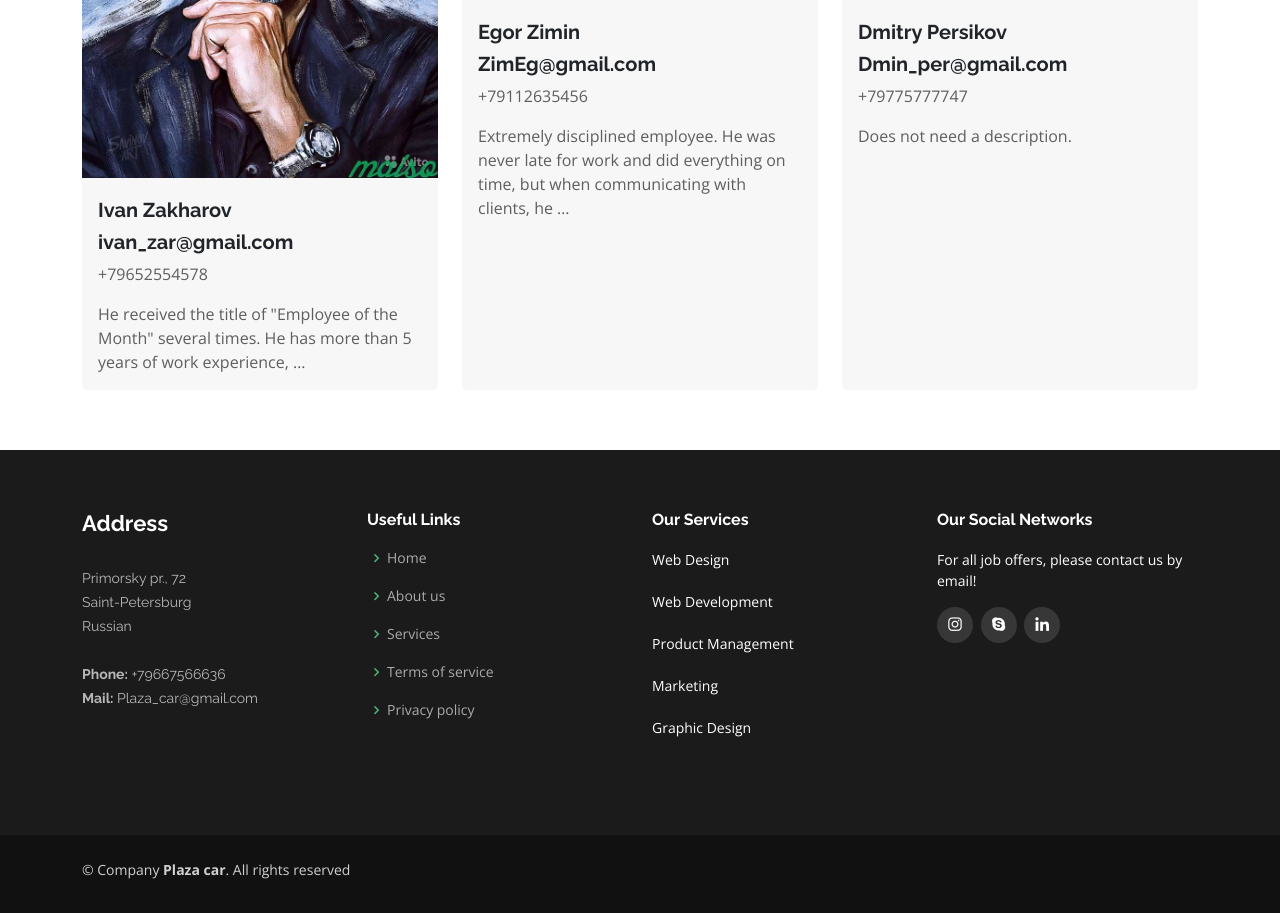
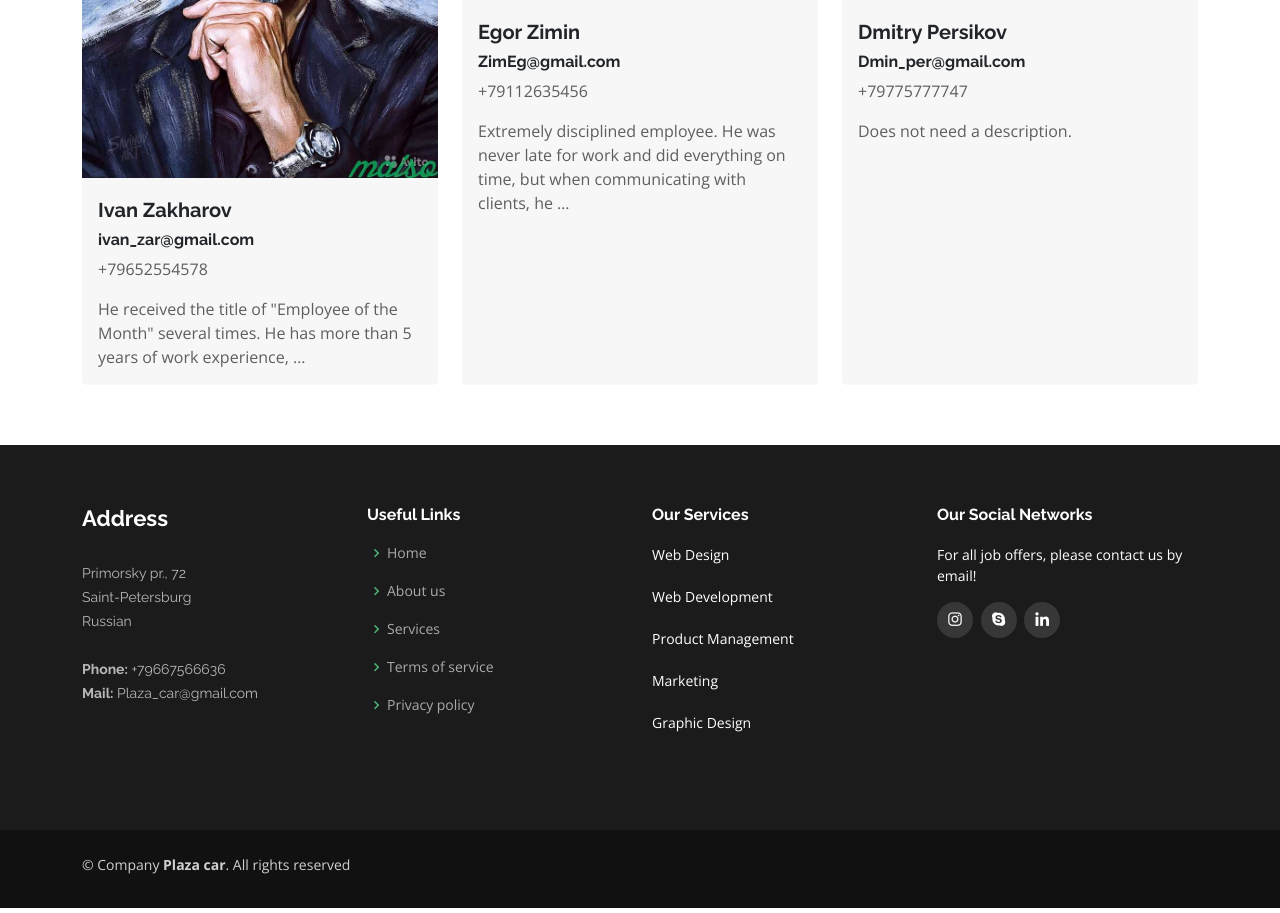
Before and after one commit to BORZ070/djangocar, a Django app: page /about/ in a window 1280 px wide. Shown: the part 966-1879 px from the top of the page. Run offline with Django 4.2, Linux system fonts and the light colour scheme; data comes from the database, SQL or seed files in the repository; some libraries are stand-ins or nearby versions.

Commit message:
update 16.1

```diff
--- a/templates/about.html
+++ b/templates/about.html
@@ -64,7 +64,7 @@
             <a href=""><img src="{{ manager.photo.url }}" class="card-img-top" alt="..." ></a>
             <div class="card-body">
                <h5 class="card-title">{{ manager.name }}</h5>
-            <h5 class="card-title">{{ manager.email }}</h5>
+            <h6 class="card-title">{{ manager.email }}</h6>
             <p class="card-text">{{ manager.phone }}</p>
             <p class="card-text">{{ manager.info|truncatewords:20 }}</p>
             </div>
--- a/templates/detail_new.html
+++ b/templates/detail_new.html
@@ -54,7 +54,7 @@
         {% csrf_token %}
         <input class="form-control" name="email" placeholder="Email" type="email" required   >
         <input class="form-control" name="comment" placeholder="Comment" type="text" required>
-        <input class="form-control" name="name" placeholder="Your name" type="text" required>
+        <input class="form-control" name="name" placeholder="Your name" type="text" required><br>
         <button class="btn btn-outline-success" type="submit"> send </button>
     </form>
 
```
